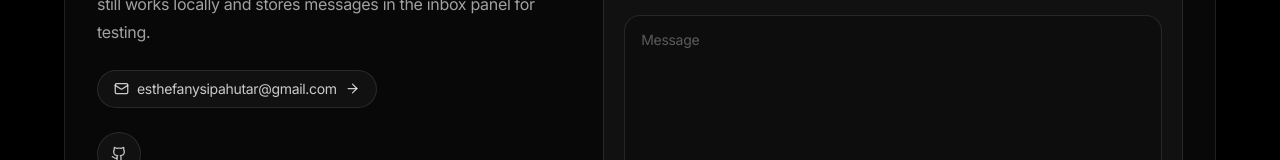
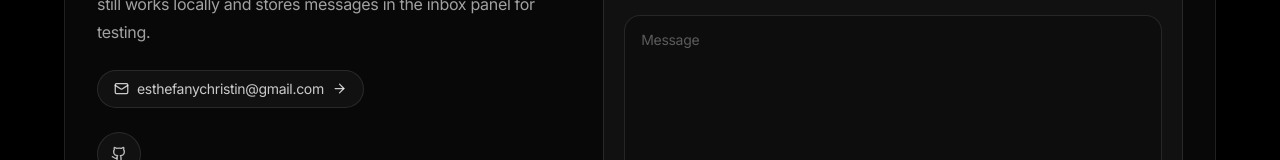
Before and after one commit to codenameyizzz/personal-portfolio-esthefanny, a React (Vite) app: page / in a window 1280 px wide. Shown: the part 3777-3937 px from the top of the page. Built offline with nearby package versions, Linux system fonts and the light colour scheme.

Commit message:
update personal data v.2

```diff
--- a/src/data.ts
+++ b/src/data.ts
@@ -12,7 +12,7 @@ export const PERSONAL_INFO = {
   longBio:
     'First-year Applied Software Engineering (D4) student with experience in software development projects. Developing strong proficiency in using Laravel and React.js for full-stack web development, with a solid background in database management using MySQL.',
   location: 'Institut Teknologi Del',
-  email: 'esthefanysipahutar@gmail.com',
+  email: 'esthefanychristin@gmail.com',
   github: 'https://github.com/esthefanysipahutar',
   linkedin: '',
   twitter: '',
```
